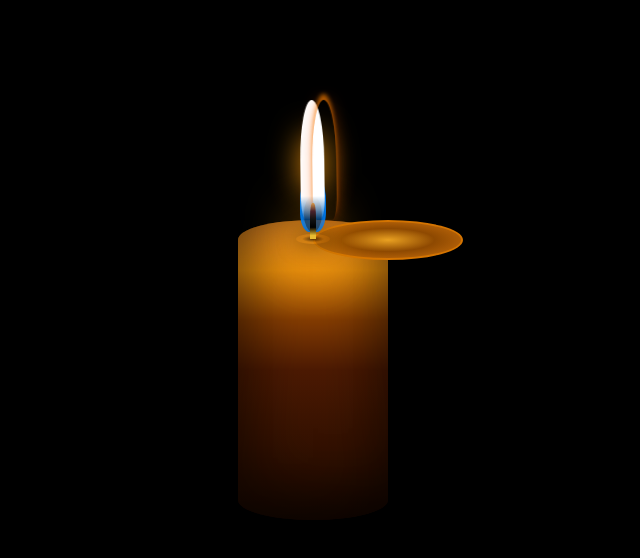
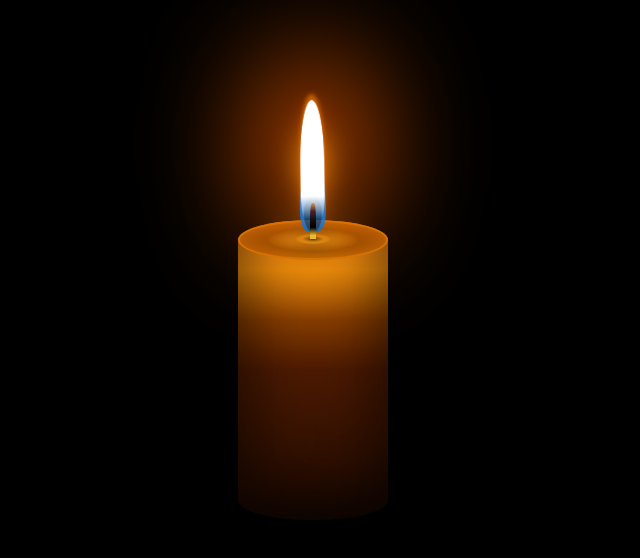
Before and after one commit to siyam79/fire-animation, a plain HTML site: page index.html in a window 1280 px wide. Shown: the whole page, without its empty margins (327-967 px from the left). Drawn offline with Linux system fonts and the light colour scheme.

Commit message:
fire amination design

```diff
--- a/index.html
+++ b/index.html
@@ -4,7 +4,7 @@
     <meta charset="UTF-8">
     <meta name="viewport" content="width=device-width, initial-scale=1.0">
     <link rel="stylesheet" href="style.css">
-    <title>Document</title>
+    <title> Fire Animnation </title>
 </head>
 <body>
     <div class="holder">
--- a/style.css
+++ b/style.css
@@ -175,6 +175,22 @@ ul {
   background: rgba(0, 0, 0, 0.35);
 }
 
-.candle{
-    text-align: center;
-}
+.blinking-glow {
+    width: 100px;
+    height: 180px;
+    left: 50%;
+    top: -55%;
+    transform: translateX(-50%);
+    border-radius: 50%;
+    background: #ff6000;
+    -webkit-filter: blur(50px);
+    -moz-filter: blur(60px);
+    -o-filter: blur(60px);
+    -ms-filter: blur(60px);
+    filter: blur(60px);
+    animation: blinkIt .1s infinite;
+  }
+
+  @keyframes blinkIt {
+    50% { opacity: .8;}
+  }
```
